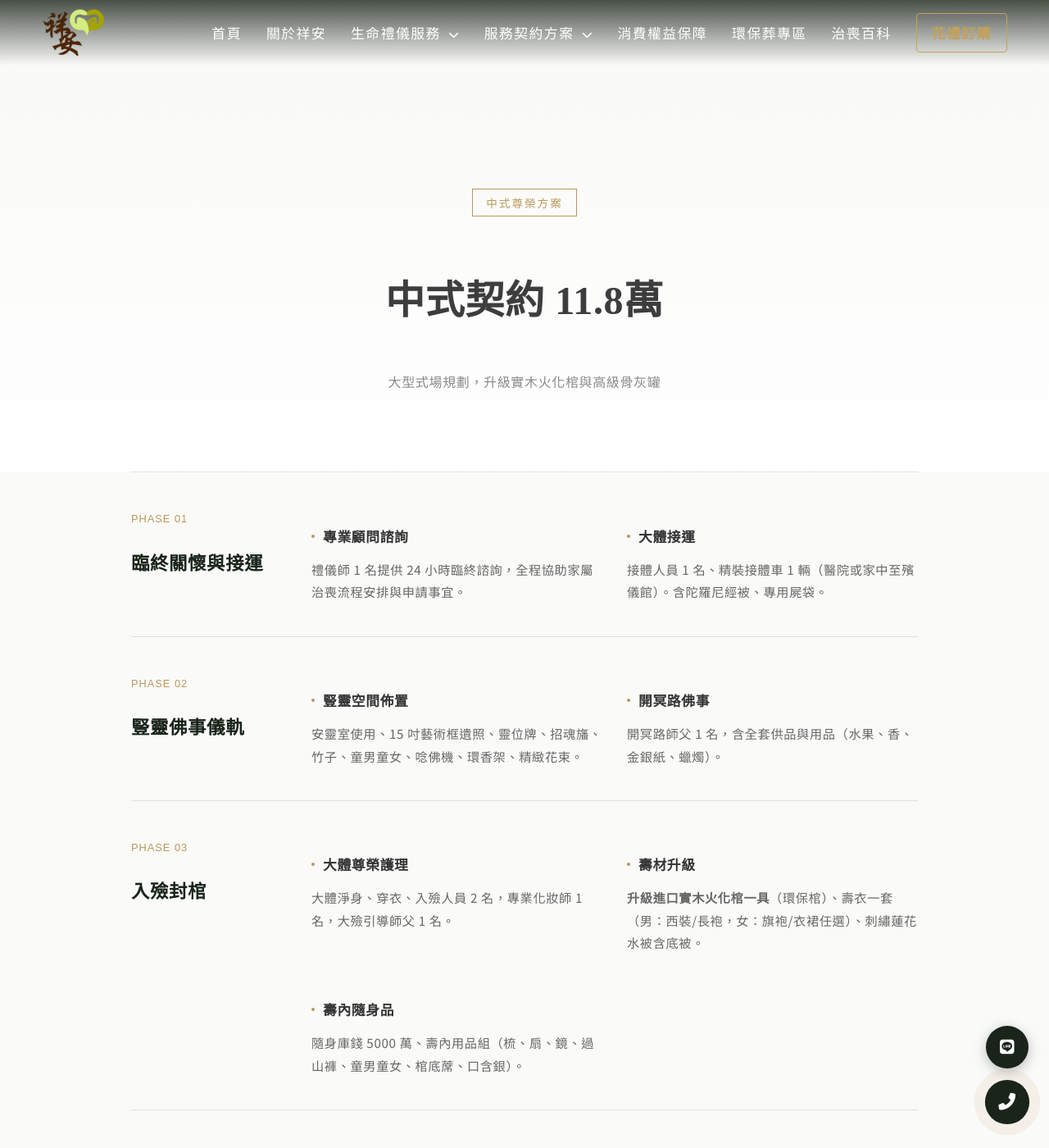
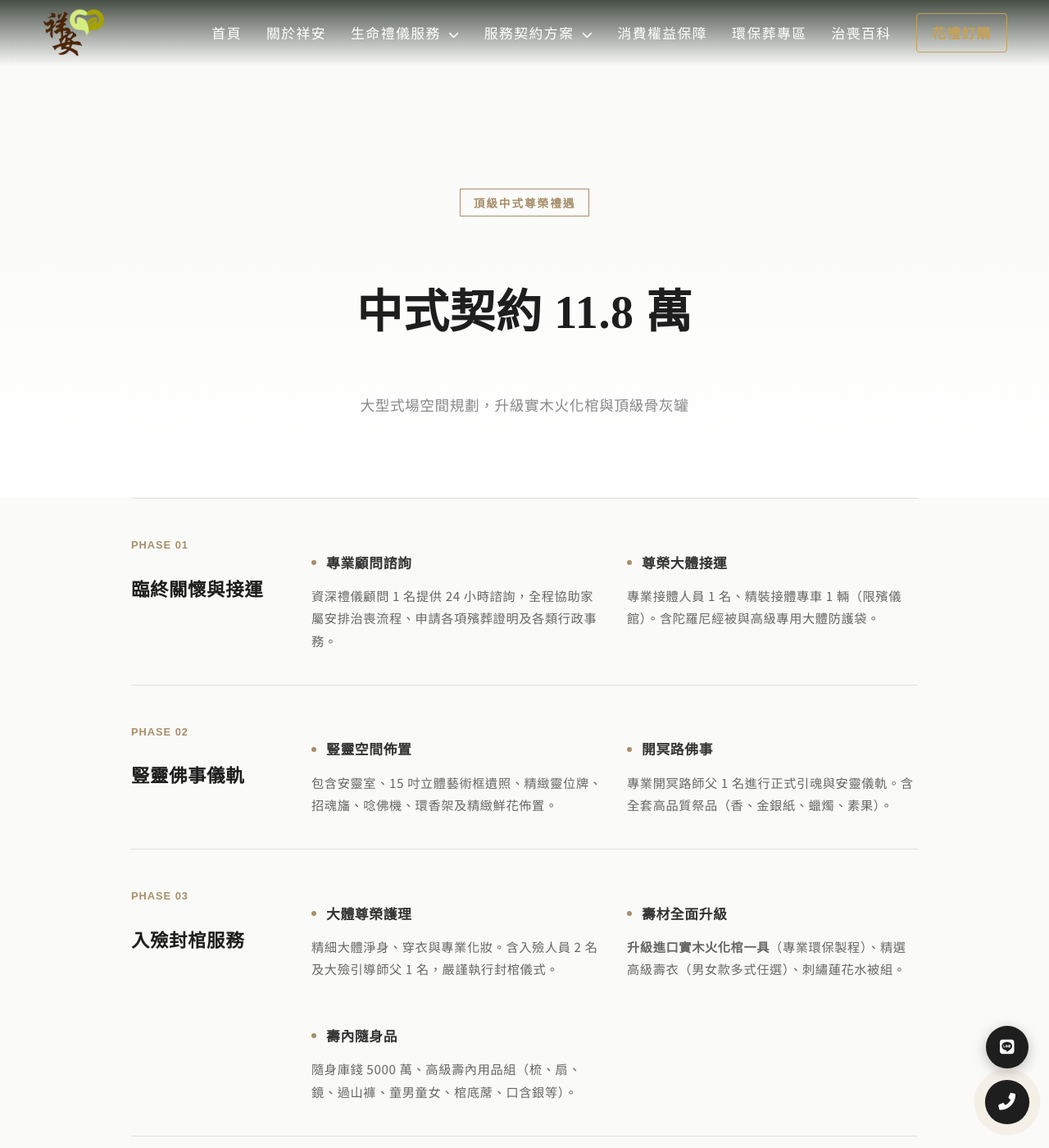
Before and after one commit to Shiangan/Shiangan, a Jekyll site: the page built from deed03.html, in a window 1280 px wide and 1400 px high. Shown: the whole window at 82% size. Built offline with Jekyll 4.4.1, drawn with Linux system fonts in a browser that asks for light colours; some web fonts are replaced; some of the changed text lies outside the part shown.

Commit message:
Update deed03.html

```diff
--- a/deed03.html
+++ b/deed03.html
@@ -8,15 +8,40 @@
     <meta charset="utf-8">
     <meta http-equiv="X-UA-Compatible" content="IE=edge">
     <meta name="viewport" content="width=device-width, initial-scale=1">
-    <title>中式尊榮契約 11.8萬 | 祥安生命 - 禮讚生命的尊貴與圓滿</title>
-    <meta name="description" content="祥安生命中式尊榮專案 118,000 元，提供 18 呎精緻鮮花式場與火化棺。由國家認證禮儀師團隊全程守護，費用透明、流程專業，給予親人最莊嚴的最後旅程。">
+
+    <title>中式尊榮契約 11.8萬 | 祥安生命 - 18呎大型鮮花式場與進口實木棺方案</title>
+    <meta name="description" content="祥安生命「中式尊榮專案」售價 118,000 元，為至親提供最莊嚴的圓滿告別。包含 18 呎大型精緻鮮花式場佈置、進口實木火化棺、專業司儀引導及完整治喪流程。費用透明、專業職人守護，北北基桃地區禮儀首選。">
 
     {% include head.html %}
+
+    <script type="application/ld+json">
+    {
+      "@context": "https://schema.org/",
+      "@type": "Product",
+      "name": "祥安生命 中式尊榮契約",
+      "image": "{{ site.url }}{{ site.baseurl }}/images/og-default.jpg",
+      "description": "升級 18 呎大型鮮花式場與進口實木火化棺，11.8 萬中式尊榮禮儀專案，禮讚生命的尊貴與圓滿。",
+      "brand": {
+        "@type": "Brand",
+        "name": "祥安生命"
+      },
+      "offers": {
+        "@type": "Offer",
+        "url": "{{ page.url | absolute_url }}",
+        "priceCurrency": "TWD",
+        "price": "118000",
+        "availability": "https://schema.org/InStock",
+        "priceValidUntil": "2026-12-31"
+      }
+    }
+    </script>
 
     <style>
         :root {
             --soft-bg: #F9F9F7;
             --border-color: #E0E0DB;
+            --accent: #a88e6a;
+            --deep-ink: #1e1e1e;
         }
 
         /* 頂部視覺區 */
@@ -34,6 +59,7 @@
             font-size: 0.85rem;
             letter-spacing: 2px;
             margin-bottom: 20px;
+            font-weight: 700;
         }
 
         /* 契約內容容器 */
@@ -63,6 +89,7 @@
             font-size: 0.8rem;
             color: var(--accent);
             letter-spacing: 1px;
+            font-weight: 700;
         }
 
         /* 細項清單 */
@@ -83,10 +110,10 @@
 
         .detail-item h4::before {
             content: "";
-            width: 4px;
-            height: 4px;
+            width: 6px;
+            height: 6px;
             background: var(--accent);
-            margin-right: 10px;
+            margin-right: 12px;
             border-radius: 50%;
         }
 
@@ -101,41 +128,60 @@
         .price-summary {
             background: var(--deep-ink);
             color: #fff;
-            padding: 60px 40px;
+            padding: 80px 40px;
             text-align: center;
             margin-top: 40px;
             position: relative;
+            overflow: hidden;
         }
 
         .price-summary h2 {
             font-family: 'Noto Serif TC', serif;
-            font-size: 2.2rem;
+            font-size: 2.5rem;
             letter-spacing: 4px;
+            margin-bottom: 10px;
         }
 
         .price-summary p {
             opacity: 0.7;
-            font-size: 0.9rem;
-            margin-top: 15px;
+            font-size: 1rem;
+            letter-spacing: 2px;
+        }
+
+        .watermark {
+            position: absolute;
+            font-size: 8rem;
+            font-weight: 900;
+            color: rgba(255,255,255,0.03);
+            top: 50%;
+            left: 50%;
+            transform: translate(-50%, -50%);
+            white-space: nowrap;
+            pointer-events: none;
         }
 
         /* 備註卡片 */
         .note-card {
             background: var(--soft-bg);
-            padding: 30px;
+            padding: 40px;
             margin-top: 40px;
             border-radius: 4px;
+            border-left: 4px solid var(--accent);
         }
 
         .note-card h5 {
             font-weight: 700;
-            margin-bottom: 10px;
+            font-size: 1.1rem;
+            margin-bottom: 15px;
+            color: var(--deep-ink);
         }
 
         @media (max-width: 768px) {
-            .contract-section { grid-template-columns: 1fr; gap: 20px; }
+            .contract-section { grid-template-columns: 1fr; gap: 20px; padding: 30px 0; }
             .detail-list { grid-template-columns: 1fr; gap: 20px; }
             .plan-hero { padding: 100px 0 50px; }
+            .plan-hero h1 { font-size: 2.2rem !important; }
+            .price-summary h2 { font-size: 1.8rem; }
         }
     </style>
 </head>
@@ -146,9 +192,9 @@
     <main>
         <section class="plan-hero">
             <div class="wrapper">
-                <span class="plan-badge reveal">中式尊榮方案</span>
-                <h1 class="reveal" style="font-family: 'Noto Serif TC', serif; font-size: 3rem;">中式契約 11.8萬</h1>
-                <p class="reveal" style="opacity: 0.6;">大型式場規劃，升級實木火化棺與高級骨灰罐</p>
+                <span class="plan-badge reveal">頂級中式尊榮禮遇</span>
+                <h1 class="reveal" style="font-family: 'Noto Serif TC', serif; font-size: 3.5rem; color: var(--deep-ink);">中式契約 11.8 萬</h1>
+                <p class="reveal" style="font-size: 1.1rem; color: #888; margin-top: 20px;">大型式場空間規劃，升級實木火化棺與頂級骨灰罐</p>
             </div>
         </section>
 
@@ -162,11 +208,11 @@
                 <div class="detail-list">
                     <div class="detail-item">
                         <h4>專業顧問諮詢</h4>
-                        <p>禮儀師 1 名提供 24 小時臨終諮詢，全程協助家屬治喪流程安排與申請事宜。</p>
+                        <p>資深禮儀顧問 1 名提供 24 小時諮詢，全程協助家屬安排治喪流程、申請各項殯葬證明及各類行政事務。</p>
                     </div>
                     <div class="detail-item">
-                        <h4>大體接運</h4>
-                        <p>接體人員 1 名、精裝接體車 1 輛（醫院或家中至殯儀館）。含陀羅尼經被、專用屍袋。</p>
+                        <h4>尊榮大體接運</h4>
+                        <p>專業接體人員 1 名、精裝接體專車 1 輛（限殯儀館）。含陀羅尼經被與高級專用大體防護袋。</p>
                     </div>
                 </div>
             </div>
@@ -179,11 +225,11 @@
                 <div class="detail-list">
                     <div class="detail-item">
                         <h4>豎靈空間佈置</h4>
-                        <p>安靈室使用、15 吋藝術框遺照、靈位牌、招魂旛、竹子、童男童女、唸佛機、環香架、精緻花束。</p>
+                        <p>包含安靈室、15 吋立體藝術框遺照、精緻靈位牌、招魂旛、唸佛機、環香架及精緻鮮花佈置。</p>
                     </div>
                     <div class="detail-item">
                         <h4>開冥路佛事</h4>
-                        <p>開冥路師父 1 名，含全套供品與用品（水果、香、金銀紙、蠟燭）。</p>
+                        <p>專業開冥路師父 1 名進行正式引魂與安靈儀軌。含全套高品質祭品（香、金銀紙、蠟燭、素果）。</p>
                     </div>
                 </div>
             </div>
@@ -191,20 +237,20 @@
             <div class="contract-section reveal">
                 <div class="section-info">
                     <span class="item-count">PHASE 03</span>
-                    <h3>入殮封棺</h3>
+                    <h3>入殮封棺服務</h3>
                 </div>
                 <div class="detail-list">
                     <div class="detail-item">
                         <h4>大體尊榮護理</h4>
-                        <p>大體淨身、穿衣、入殮人員 2 名，專業化妝師 1 名，大殮引導師父 1 名。</p>
+                        <p>精細大體淨身、穿衣與專業化妝。含入殮人員 2 名及大殮引導師父 1 名，嚴謹執行封棺儀式。</p>
                     </div>
                     <div class="detail-item">
-                        <h4>壽材升級</h4>
-                        <p><strong>升級進口實木火化棺一具</strong>（環保棺）、壽衣一套（男：西裝/長袍，女：旗袍/衣裙任選）、刺繡蓮花水被含底被。</p>
+                        <h4>壽材全面升級</h4>
+                        <p><strong>升級進口實木火化棺一具</strong>（專業環保製程）、精選高級壽衣（男女款多式任選）、刺繡蓮花水被組。</p>
                     </div>
                     <div class="detail-item">
                         <h4>壽內隨身品</h4>
-                        <p>隨身庫錢 5000 萬、壽內用品組（梳、扇、鏡、過山褲、童男童女、棺底蓆、口含銀）。</p>
+                        <p>隨身庫錢 5000 萬、高級壽內用品組（梳、扇、鏡、過山褲、童男童女、棺底蓆、口含銀等）。</p>
                     </div>
                 </div>
             </div>
@@ -216,20 +262,20 @@
                 </div>
                 <div class="detail-list">
                     <div class="detail-item">
-                        <h4>15-18呎式場</h4>
-                        <p><strong>升級 15-18 呎大型精緻鮮花式場</strong>、西式牌樓、獻花圈、收付處佈置、門外洗淨水。</p>
+                        <h4>18呎大型花場</h4>
+                        <p><strong>升級 15-18 呎大型精緻鮮花式場佈置</strong>、尊榮牌樓、獻花圈、收付處整體佈置與門外洗淨水服務。</p>
                     </div>
                     <div class="detail-item">
                         <h4>專業奠禮團隊</h4>
-                        <p><strong>專業司儀 1 名</strong>、出殯誦經師父 1 名、親屬黑袍 10 套、回禮毛巾 10 包（60條）。</p>
+                        <p><strong>專業司儀 1 名</strong>全程導引、出殯誦經師父 1 名、親屬黑袍 10 套、<strong>回禮毛巾組 (60條)</strong>。</p>
                     </div>
                     <div class="detail-item">
                         <h4>文書與杯水</h4>
-                        <p>禮簿、提名簿、謝卡、簽字筆 1 套、奠禮儀式用杯水提供。</p>
+                        <p>提供精裝禮簿、提名簿、謝卡、簽字筆等全套耗材，並供應奠禮現場充足之瓶裝水。</p>
                     </div>
                     <div class="detail-item">
                         <h4>祭品禮俗</h4>
-                        <p>三牲、水果、12菜碗（葷素任選）、米酒、奠禮專用香、金銀紙。</p>
+                        <p>尊榮三牲、時令水果、12 菜碗（可任選）、米酒及奠禮專屬金銀紙（含高品質香燭）。</p>
                     </div>
                 </div>
             </div>
@@ -237,36 +283,37 @@
             <div class="contract-section reveal">
                 <div class="section-info">
                     <span class="item-count">PHASE 05</span>
-                    <h3>發引晉塔回饋</h3>
+                    <h3>發引晉塔圓滿</h3>
                 </div>
                 <div class="detail-list">
                     <div class="detail-item">
                         <h4>火化發引</h4>
-                        <p>出殯引導師父 1 名、專業移柩扶棺人員 1 組、返主安靈師父 1 名。</p>
+                        <p>出殯引導師父 1 名護送、專業移柩扶棺人員 1 組（4人）、返主安靈師父 1 名協助圓滿。</p>
                     </div>
                     <div class="detail-item">
-                        <h4>骨灰罐</h4>
-                        <p><strong>黑花崗或黃玉/白玉骨灰罐（可折價更換）</strong>、刻字描金、彩色玉相、專業工作人員撿骨與封罐。</p>
+                        <h4>頂級骨灰罐</h4>
+                        <p><strong>精選黑花崗/黃玉/白玉骨灰罐（可折價更換）</strong>、刻字描金、彩色瓷像鑲嵌及專業撿骨封罐服務。</p>
                     </div>
                     <div class="detail-item">
                         <h4>後續關懷</h4>
-                        <p>百日/對年/三年/合爐電話提醒，後續免費禮儀諮詢與塔位代尋服務。</p>
+                        <p>主動提醒百日、對年、三年及合爐日期，並提供永久免費之禮儀諮詢與全台塔位代尋服務服務。</p>
                     </div>
                 </div>
             </div>
 
             <div class="price-summary reveal">
-                <div class="watermark" style="color: rgba(255,255,255,0.05); top:0;">ELEGANCE</div>
-                <h2>服務契約總價 拾壹萬捌仟元整</h2>
-                <p>祥安生命 · 以莊嚴與尊貴，成就每一場生命的告別</p>
+                <div class="watermark">ELEGANCE</div>
+                <p>服務契約總價</p>
+                <h2>新台幣 拾壹萬捌仟元整</h2>
+                <p>— 祥安生命 · 以莊嚴與尊貴，成就每一場生命的告別 —</p>
             </div>
 
             <div class="note-card reveal">
-                <h5>備註事項</h5>
-                <ul style="list-style: decimal; margin-left: 20px; line-height: 2; font-size: 0.9rem; opacity: 0.7;">
-                    <li>本方案升級 15-18 呎鮮花式場、專業司儀及進口實木火化棺。</li>
-                    <li>代辦殯儀館設施及火化申請，規費據實報實銷。</li>
-                    <li>如需增加法事、特殊接運或其他自費品項，費用另議。</li>
+                <h5><i class="fas fa-star" style="margin-right:8px; color:var(--accent);"></i> 專案尊榮重點</h5>
+                <ul style="list-style: decimal; margin-left: 20px; line-height: 2; font-size: 0.95rem; color: #555;">
+                    <li>本方案針對大型告別式設計，<strong>升級 18 呎大型鮮花場</strong>與<strong>進口實木火化棺</strong>，展現極致尊榮。</li>
+                    <li>所有代辦之殯儀館設施使用費與火化費，均<strong>依政府公定收據實報實銷</strong>，絕不變相抽成。</li>
+                    <li>本契約已包含治喪期間之最高等級禮儀諮詢、流程規劃及全方位代辦行政作業。</li>
                 </ul>
             </div>
 
```
